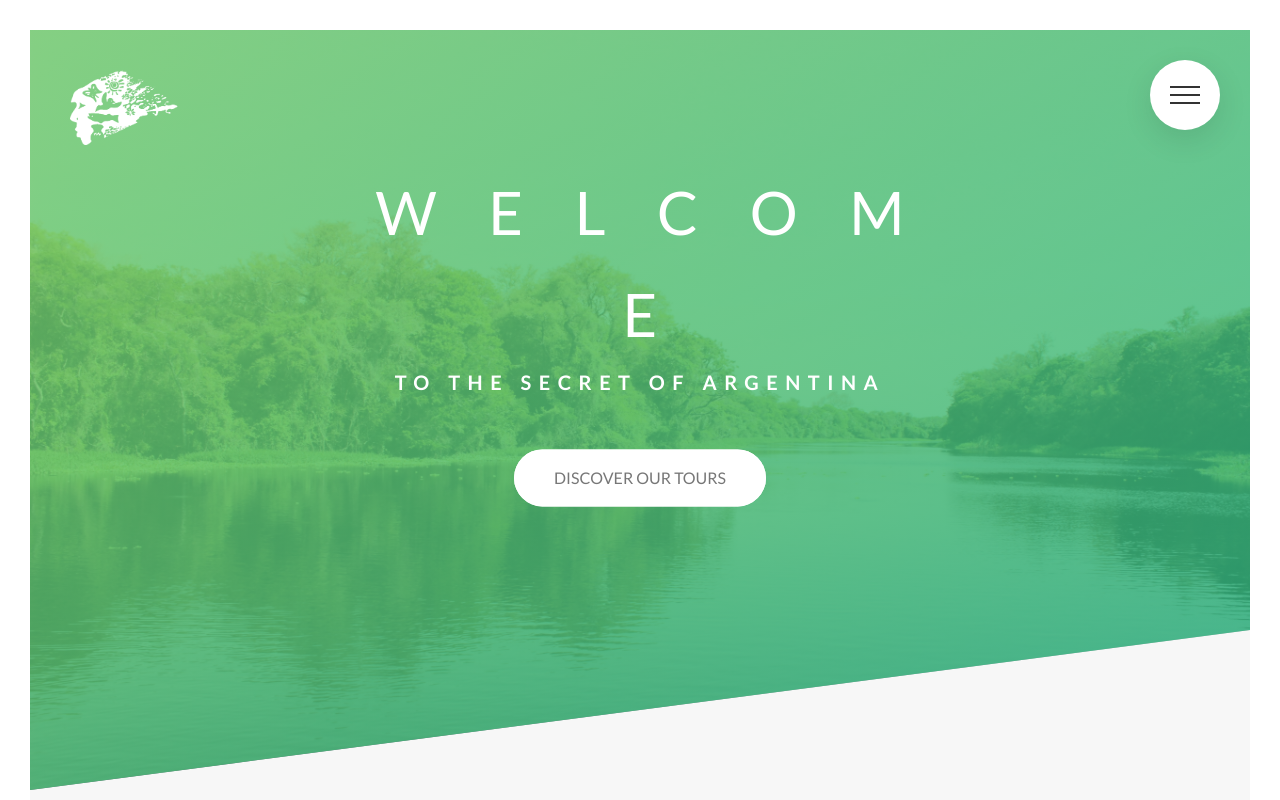
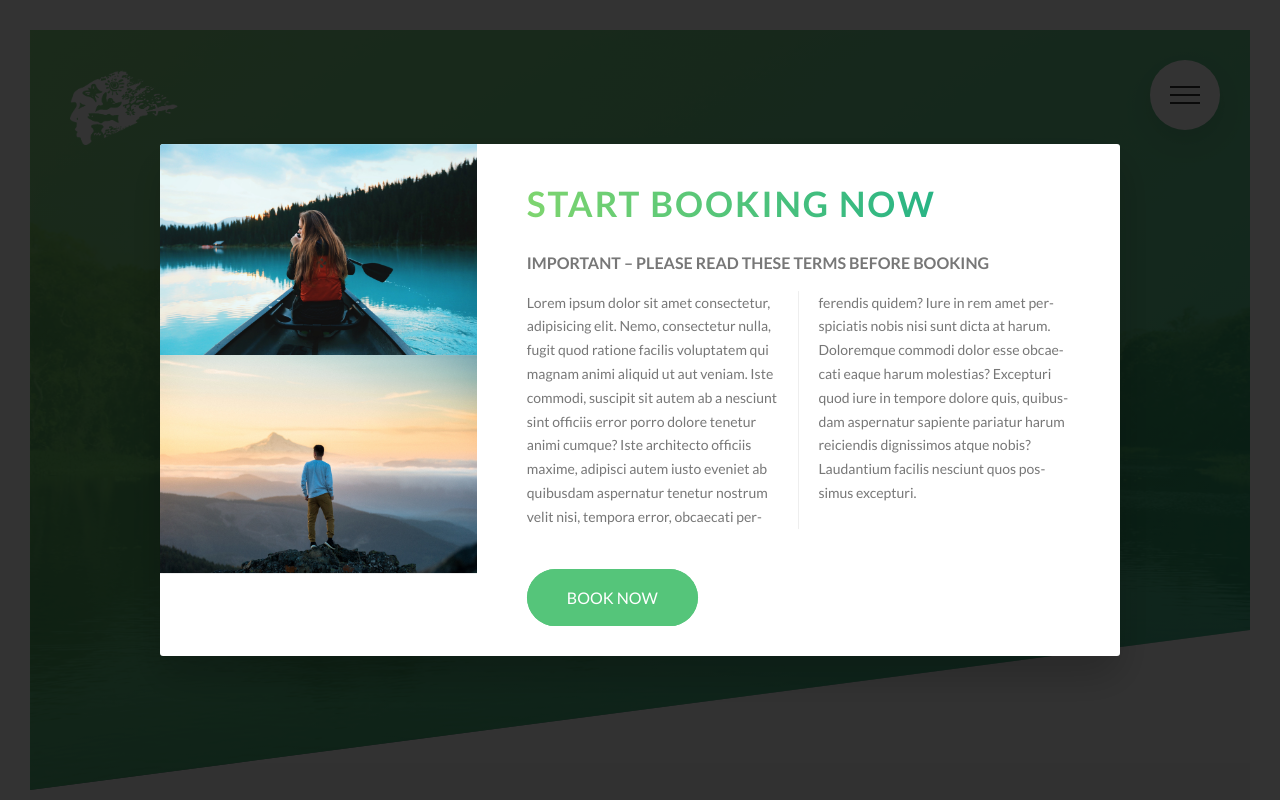
Before and after one commit to Alejandro-Cardozo/the-secret-of-argentina, a website: page index.html in a window 1280 px wide. Shown: the top 800 px of the page. Drawn offline with Linux system fonts and the light colour scheme.

Commit message:
Building a pure css popup

```diff
--- a/index.html
+++ b/index.html
@@ -17,18 +17,32 @@
   </head>
   <body>
     <div class="navigation">
-      <input type="checkbox" class="navigation__checkbox" id="navi-toggle">
+      <input type="checkbox" class="navigation__checkbox" id="navi-toggle" />
       <label for="navi-toggle" class="navigation__button">
         <span class="navigation__icon">&nbsp;</span>
       </label>
       <div class="navigation__background">&nbsp;</div>
       <nav class="navigation__nav">
         <ul class="navigation__list">
-          <li class="navigation__item"><a href="#" class="navigation__link"><span>01</span>About Chaco</a></li>
-          <li class="navigation__item"><a href="#" class="navigation__link"><span>02</span>Your benefits</a></li>
-          <li class="navigation__item"><a href="#" class="navigation__link"><span>03</span>Popular tours</a></li>
-          <li class="navigation__item"><a href="#" class="navigation__link"><span>04</span>Stories</a></li>
-          <li class="navigation__item"><a href="#" class="navigation__link"><span>05</span>Book now</a></li>
+          <li class="navigation__item">
+            <a href="#" class="navigation__link"><span>01</span>About Chaco</a>
+          </li>
+          <li class="navigation__item">
+            <a href="#" class="navigation__link"
+              ><span>02</span>Your benefits</a
+            >
+          </li>
+          <li class="navigation__item">
+            <a href="#" class="navigation__link"
+              ><span>03</span>Popular tours</a
+            >
+          </li>
+          <li class="navigation__item">
+            <a href="#" class="navigation__link"><span>04</span>Stories</a>
+          </li>
+          <li class="navigation__item">
+            <a href="#" class="navigation__link"><span>05</span>Book now</a>
+          </li>
         </ul>
       </nav>
     </div>
@@ -423,6 +437,37 @@
       </div>
     </footer>
 
+    <div class="popup">
+      <div class="popup__content">
+        <div class="popup__left">
+          <img src="img/nat-8.jpg" alt="Tour photo" class="popup__img" />
+          <img src="img/nat-9.jpg" alt="Tour photo" class="popup__img" />
+        </div>
+        <div class="popup__right">
+          <h2 class="heading-secondary u-margin-bottom-small">
+            Start booking now
+          </h2>
+          <h3 class="heading-tertiary u-margin-bottom-small">
+            Important &ndash; Please read these terms before booking
+          </h3>
+          <p class="popup__text">
+            Lorem ipsum dolor sit amet consectetur, adipisicing elit. Nemo,
+            consectetur nulla, fugit quod ratione facilis voluptatem qui magnam
+            animi aliquid ut aut veniam. Iste commodi, suscipit sit autem ab a
+            nesciunt sint officiis error porro dolore tenetur animi cumque? Iste
+            architecto officiis maxime, adipisci autem iusto eveniet ab
+            quibusdam aspernatur tenetur nostrum velit nisi, tempora error,
+            obcaecati perferendis quidem? Iure in rem amet perspiciatis nobis
+            nisi sunt dicta at harum. Doloremque commodi dolor esse obcaecati
+            eaque harum molestias? Excepturi quod iure in tempore dolore quis,
+            quibusdam aspernatur sapiente pariatur harum reiciendis dignissimos
+            atque nobis? Laudantium facilis nesciunt quos possimus excepturi.
+          </p>
+          <a href="#" class="btn btn--green">Book now</a>
+        </div>
+      </div>
+    </div>
+
     <!--
     <section class="grid-test">
       <div class="row">
--- /dev/null
+++ b/sass/components/_popup.scss
@@ -0,0 +1,53 @@
+.popup {
+  height: 100vh;
+  width: 100%;
+  position: fixed;
+  top: 0;
+  left: 0;
+  background-color: rgba($color-black, 0.8);
+  z-index: 2500;
+
+  &__content {
+    @include centered;
+    width: 75%;
+    background-color: $color-white;
+    box-shadow: 0 2rem 4rem rgba($color-black, 0.2);
+    border-radius: 3px;
+    display: table;
+    overflow: hidden;
+  }
+
+  &__left {
+    width: 33%;
+    display: table-cell;
+  }
+
+  &__right {
+    width: 67%;
+    display: table-cell;
+    vertical-align: middle;
+    padding: 3rem 5rem;
+  }
+
+  &__img {
+    display: block;
+    width: 100%;
+  }
+
+  &__text {
+    font-size: 1.4rem;
+    margin-bottom: 4rem;
+
+    -moz-column-count: 2;
+    -moz-column-gap: 4rem;
+    -moz-column-rule: 1px solid $color-grey-light-2;
+    column-count: 2;
+    column-gap: 4rem;
+    column-rule: 1px solid $color-grey-light-2;
+
+    -moz-hyphens: auto;
+    -ms-hyphens: auto;
+    -webkit-hyphens: auto;
+    hyphens: auto;
+  }
+}
--- a/sass/main.scss
+++ b/sass/main.scss
@@ -21,3 +21,4 @@
 @import 'components/bg-video';
 @import 'components/story';
 @import 'components/form.scss';
+@import 'components/popup';
```
Also changed, not shown: css/style.css.
